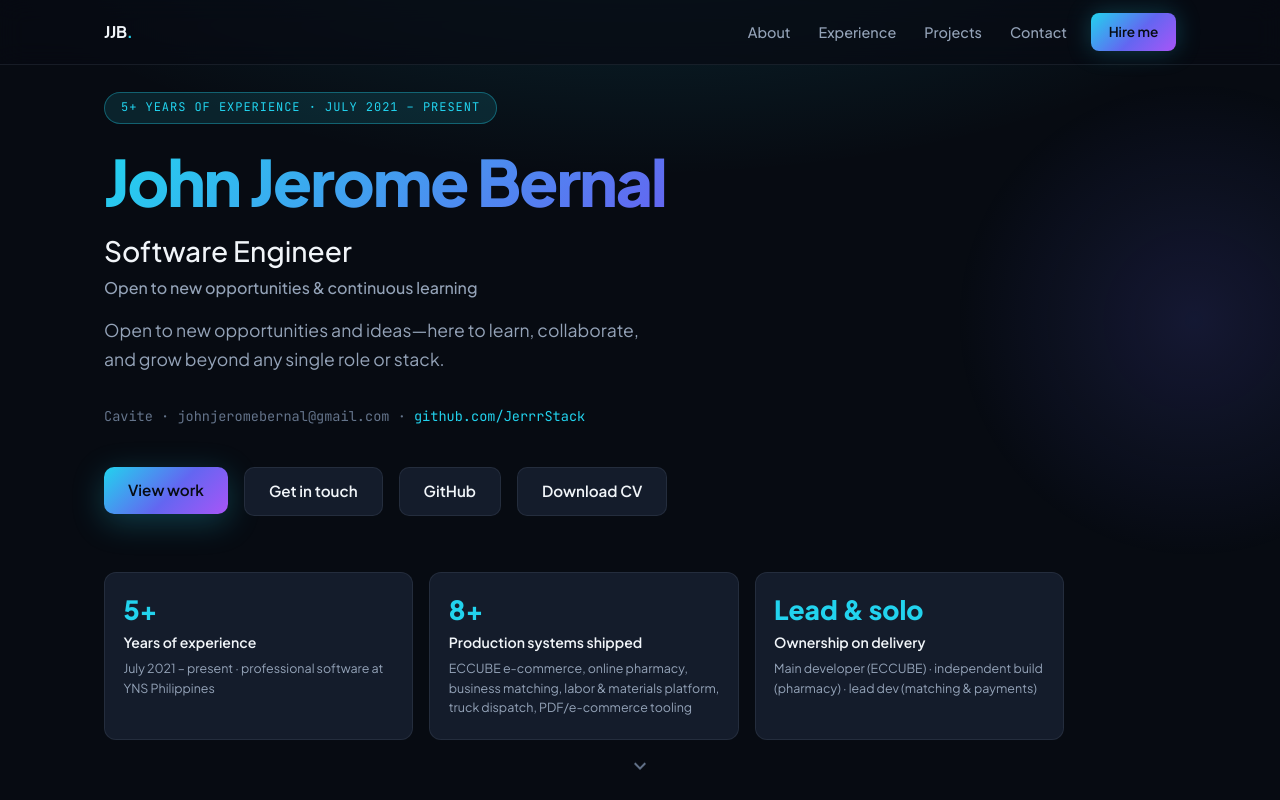
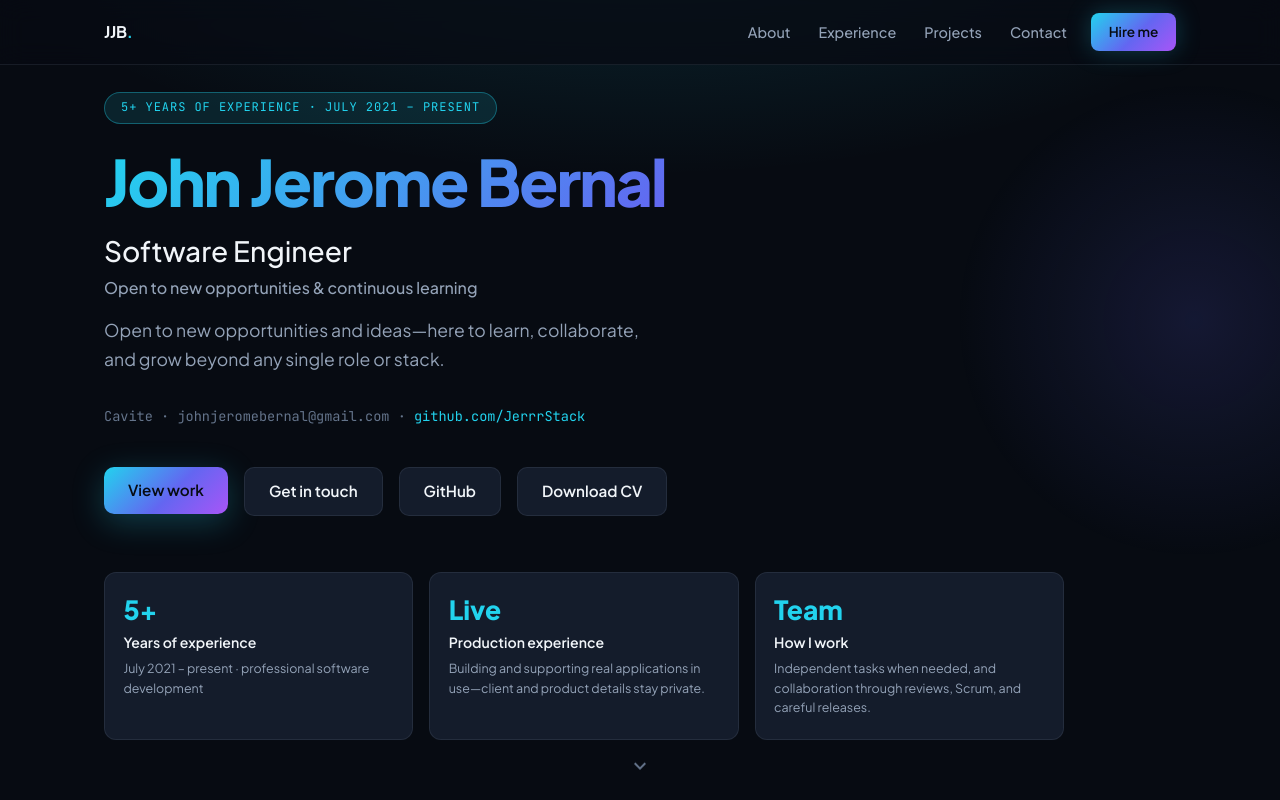
Before and after one commit to JerrrStack/Portfolio-v3, a React (Create React App) app: page / in a window 1280 px wide. Shown: the top 800 px of the page. Built offline with nearby package versions, Linux system fonts and the light colour scheme.

Commit message:
Update info

```diff
--- a/src/static/profile.js
+++ b/src/static/profile.js
@@ -23,19 +23,19 @@ export const profile = {
     {
       value: "5+",
       label: "Years of experience",
-      detail: "July 2021 – present · professional software at YNS Philippines",
+      detail: "July 2021 – present · professional software development",
     },
     {
-      value: "8+",
-      label: "Production systems shipped",
+      value: "Live",
+      label: "Production experience",
       detail:
-        "ECCUBE e-commerce, online pharmacy, business matching, labor & materials platform, truck dispatch, PDF/e-commerce tooling",
+        "Building and supporting real applications in use—client and product details stay private.",
     },
     {
-      value: "Lead & solo",
-      label: "Ownership on delivery",
+      value: "Team",
+      label: "How I work",
       detail:
-        "Main developer (ECCUBE) · independent build (pharmacy) · lead dev (matching & payments)",
+        "Independent tasks when needed, and collaboration through reviews, Scrum, and careful releases.",
     },
   ],
   contactPreference:
```
